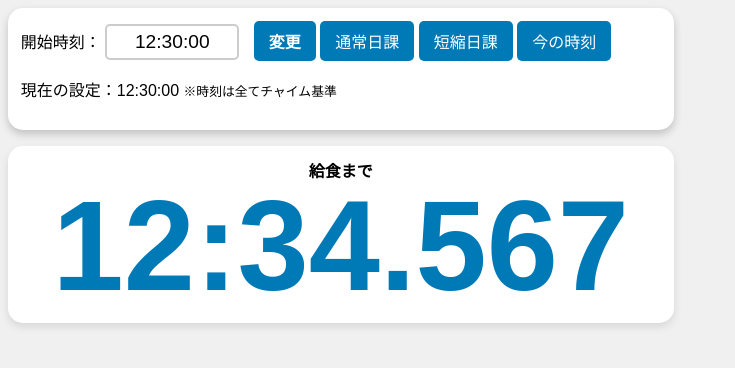
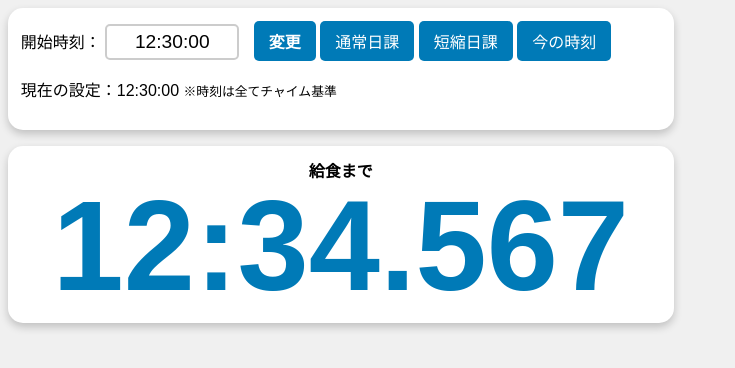
Before and after one commit to AppsforSchool/Test2, a plain HTML site: page index.html in a window 1280 px wide. Shown: the full height of the page, 0-735 px from the left. Drawn offline with Linux system fonts and the light colour scheme; a web font is replaced by a local one.

Commit message:
Update style.css

```diff
--- a/style.css
+++ b/style.css
@@ -52,7 +52,7 @@ body {
     padding: 1vw;
     background-color: white;
     border-radius: 15px;
-    box-shadow: 0 4px 8px rgba(0, 0, 0, 0.1);
+    box-shadow: 0 4px 8px rgba(0, 0, 0, 0.2);
     width: 100%;
     max-width: 40.0rem;
     text-align: center;
```
